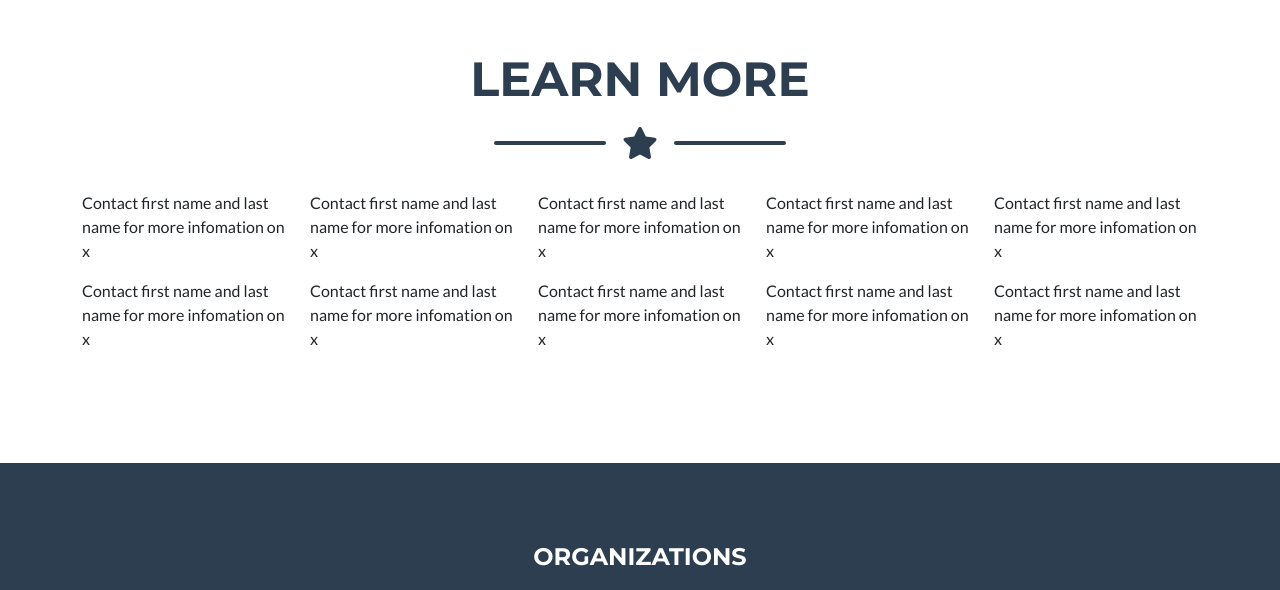
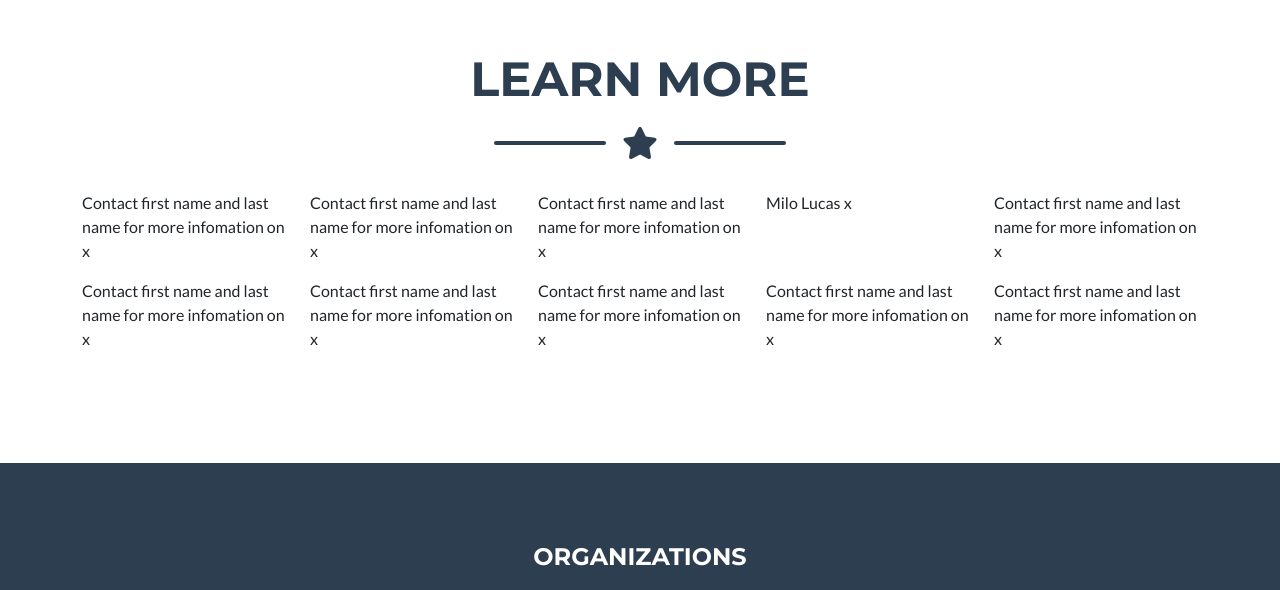
Before and after one commit to ISS-210-Group-5/ISS210Group5, a plain HTML site: page index.html in a window 1280 px wide. Shown: the part 2047-2637 px from the top of the page. Drawn offline with nearby package versions, Linux system fonts and the light colour scheme.

Commit message:
Update index.html

```diff
--- a/index.html
+++ b/index.html
@@ -155,7 +155,7 @@
                     <div class="col-sm"><p>Contact first name and last name for more infomation on x</p></div>
                     <div class="col-sm"><p>Contact first name and last name for more infomation on x</p></div>
                     <div class="col-sm"><p>Contact first name and last name for more infomation on x</p></div>
-                    <div class="col-sm"><p>Contact first name and last name for more infomation on x</p></div>
+                    <div class="col-sm"><p>Milo Lucas x</p></div>
                     <div class="col-sm"><p>Contact first name and last name for more infomation on x</p></div>
                 </div>
                 <div class="row justify-content-center">
```
